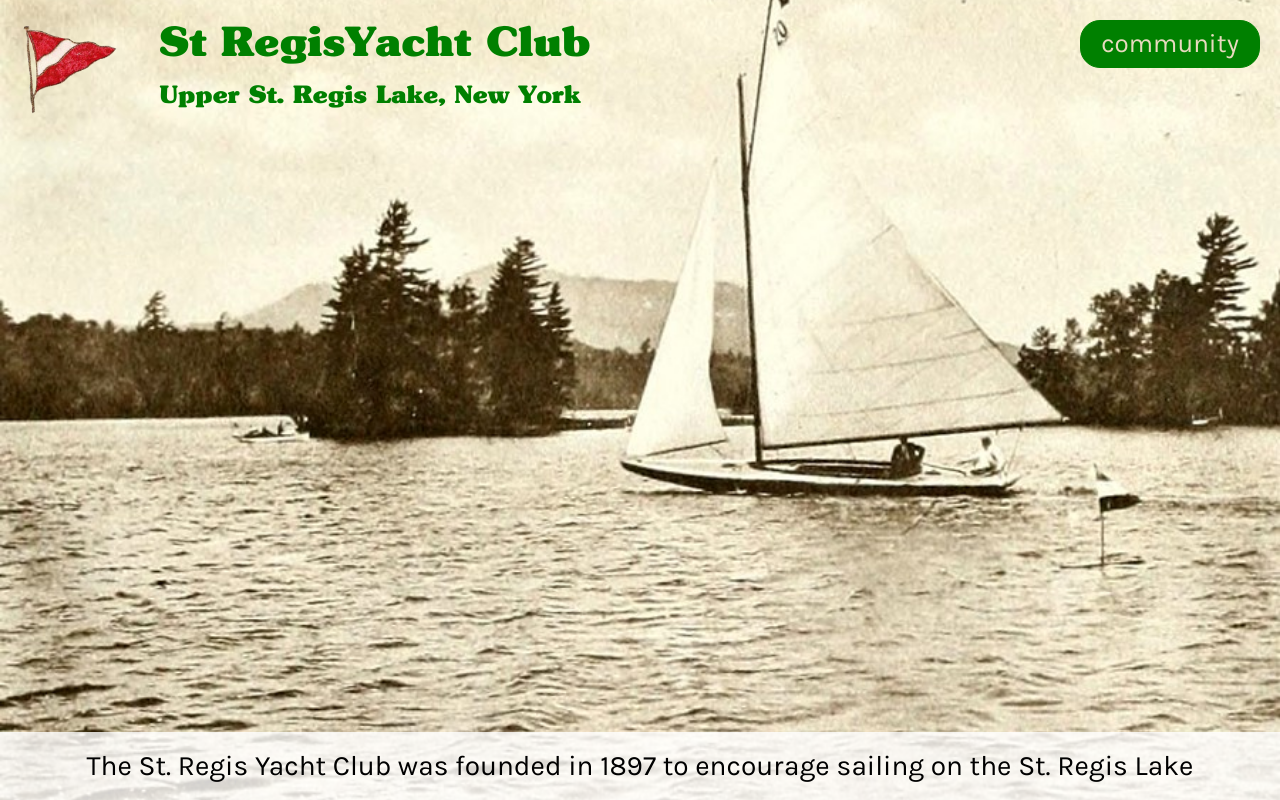
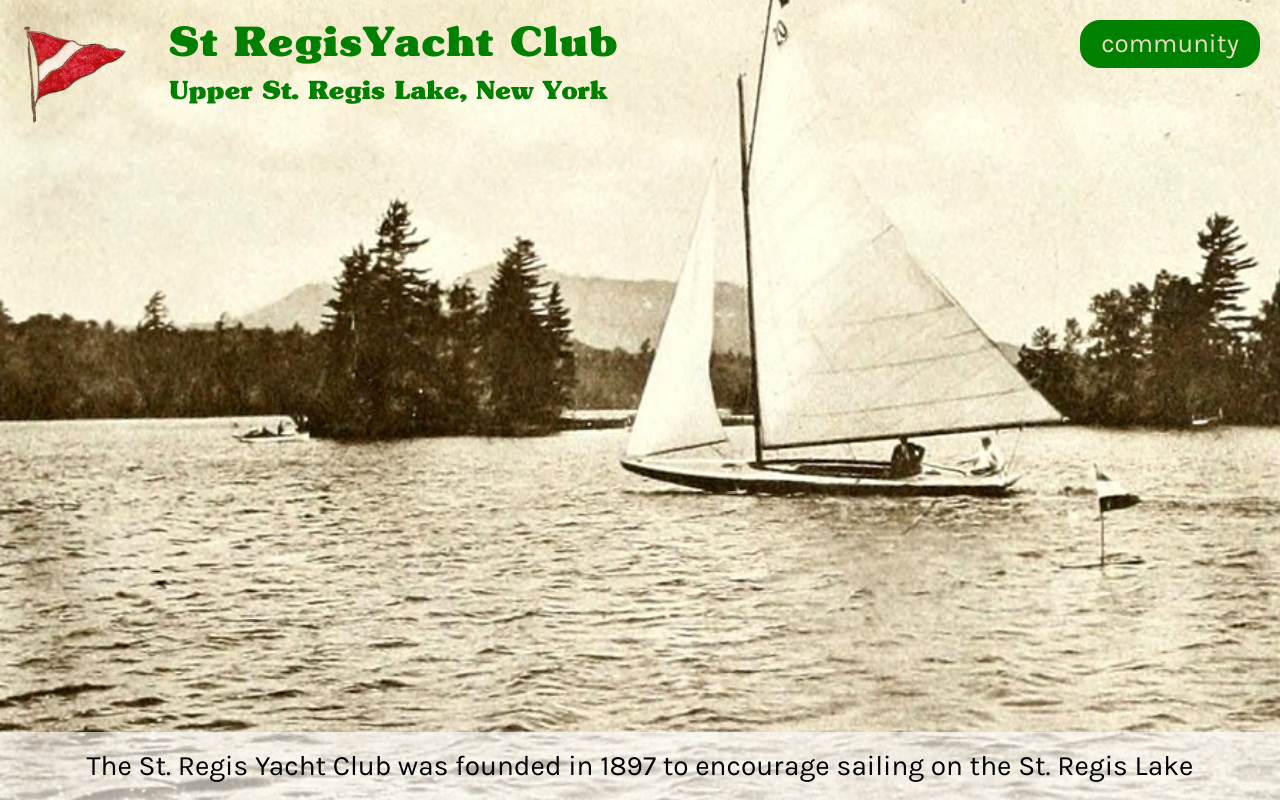
Before and after one commit to Stanke92/stanke92.github.io, a plain HTML site: page st-regisy-jacht-club/index.html in a window 1280 px wide. Drawn offline with Linux system fonts and the light colour scheme; files whose address does not match are found by name.

Commit message:
style changes

```diff
--- a/st-regisy-jacht-club/global.less
+++ b/st-regisy-jacht-club/global.less
@@ -47,9 +47,16 @@ sans-serif;
 @font2: 'Karla-Regular', sans-serif;
 
 .page_wrapper {
-    width   : 100%;
-    height  : 100vh;
-    position: relative;
+    width          : 100%;
+    height         : 100vh;
+    position       : relative;
+    display        : flex;
+    flex-wrap      : wrap;
+    align-items    : flex-end;
+    justify-content: flex-end;
+    flex-direction : column;
+
+    @media @tablet-l {}
 
     .background {
         position  : absolute;
@@ -62,15 +69,23 @@ sans-serif;
     }
 
     .header {
-        position       : fixed;
-        top            : 0;
-        left           : 0;
-        width          : 100%;
-        display        : flex;
-        flex-wrap      : wrap;
-        justify-content: space-between;
-        padding        : 20px;
-        box-sizing     : border-box;
+        position          : relative;
+        // top            : 0;
+        // left           : 0;
+        width             : 100%;
+        display           : flex;
+        flex-wrap         : wrap;
+        justify-content   : space-between;
+        padding           : 20px;
+        box-sizing        : border-box;
+        background        : rgba(255, 255, 255, 0.61);
+
+        @media @tablet-l {
+            background-color: transparent;
+            position        : fixed;
+            top             : 0;
+            left            : 0;
+        }
 
         .left {
             width          : 100%;
@@ -78,9 +93,11 @@ sans-serif;
             flex-wrap      : wrap;
             justify-content: flex-start;
             margin-bottom  : 30px;
+            order          : 2;
 
             @media @tablet-l {
-                width        : 50%;
+                order        : 1;
+                width        : 55%;
                 margin-bottom: 0;
             }
 
@@ -104,10 +121,11 @@ sans-serif;
                 margin-left: 40px;
 
                 h1 {
-                    font-family  : @font1;
-                    color        : green;
-                    margin-bottom: 20px;
-                    font-size    : 60px;
+                    font-family   : @font1;
+                    color         : green;
+                    margin-bottom : 15px;
+                    font-size     : 52px;
+                    letter-spacing: 1px;
 
                     @media @tablet-l {
                         font-size: 32px;
@@ -129,22 +147,22 @@ sans-serif;
                 p {
                     font-family: @font1;
                     color      : green;
-                    font-size  : 36px;
+                    font-size  : 32px;
 
                     @media @tablet-l {
-                        font-size: 19px;
+                        font-size: 20px;
                     }
 
                     @media @laptop-m {
-                        font-size: 25px;
+                        font-size: 26px;
                     }
 
                     @media @laptop-xl {
-                        font-size: 28px;
+                        font-size: 29px;
                     }
 
                     @media @desktop-l {
-                        font-size: 37px;
+                        font-size: 38px;
                     }
                 }
             }
@@ -155,9 +173,12 @@ sans-serif;
             display        : flex;
             justify-content: flex-end;
             align-items    : flex-start;
+            order          : 1;
+            margin-bottom  : 40px;
 
             @media @tablet-l {
                 width: 40%;
+                order: 2;
             }
 
             .button {
@@ -197,11 +218,11 @@ sans-serif;
     }
 
     .footer {
-        position: fixed;
-        bottom  : 0;
-        left    : 0;
-
-        width: 100%;
+        // position: fixed;
+        // bottom  : 0;
+        // left    : 0;
+        position: relative;
+        width   : 100%;
 
         p {
             color      : #000;
@@ -210,7 +231,7 @@ sans-serif;
             font-family: @font2;
             font-size  : 42px;
             text-align : center;
-            background : rgba(255, 255, 255, 0.81);
+            background : rgba(255, 255, 255, 0.61);
 
             @media @tablet-l {
                 font-size: 22px;
```
Also changed, not shown: st-regisy-jacht-club/global.css.
